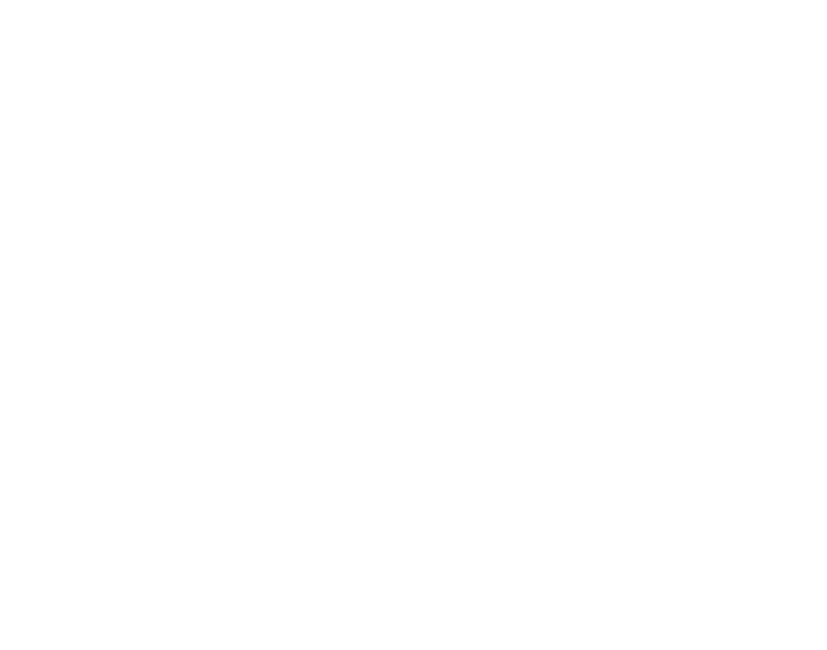
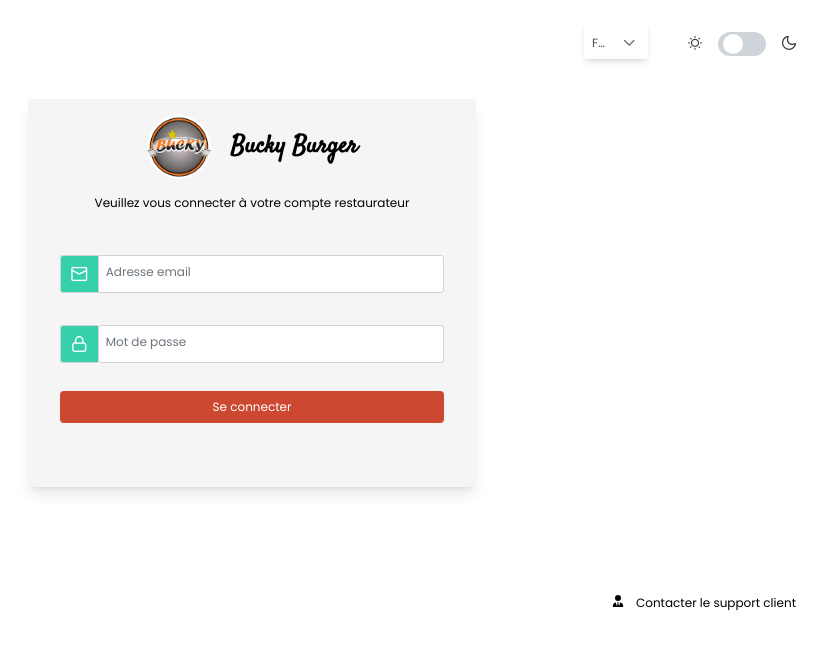
Before and after one commit to Tix05/GoKaly, a React (Vite) app in the folder front/: page /login-restaurant in a window 1280 px wide. Before the commit this address had no page. Shown: the top 650 px of the page, without its empty margins (388-1215 px from the left). Built offline with nearby package versions, Linux system fonts and the light colour scheme.

Commit message:
Login page restaurant

```diff
--- a/front/src/App.jsx
+++ b/front/src/App.jsx
@@ -6,6 +6,7 @@
 import Login from './pages/user/Login'
 import Layout from './pages/user/Layout'
 import Register from './pages/user/Register'
+import LoginRestaurant from './pages/restaurant/Login'
 
 function App() {
   const [loading, setLoading] = useState(false)
@@ -28,11 +29,15 @@
       <AnimatePresence>
         <body className='min-h-screen'>
           <BrowserRouter><Routes>
+            {/** USER */}
             <Route path="/" element={<Layout />}>
               <Route index element={<Home />} />
               <Route index path='login' element={<Login />} />
               <Route index path='register' element={<Register />} />
             </Route>
+
+            {/** RESTAURANT */}
+            <Route path="/login-restaurant" element={<LoginRestaurant />}></Route>
           </Routes>
           </BrowserRouter>
 
--- /dev/null
+++ b/front/src/pages/restaurant/Login.jsx
@@ -0,0 +1,93 @@
+import { useState } from "react"
+import { useLanguage } from "../../utils/LangConfig"
+import { Dropdown } from "primereact/dropdown"
+import { InputSwitch } from "primereact/inputswitch"
+import { FloatLabel } from "primereact/floatlabel"
+import { InputText } from "primereact/inputtext"
+import { Password } from "primereact/password"
+import { Button } from "primereact/button"
+import { Avatar } from "primereact/avatar"
+import { Link } from "react-router-dom"
+import { FaUserTie } from "react-icons/fa6"
+
+import bucky from "../../assets/brand/bucky.png"
+
+const LoginRestaurant = () => {
+    const { t, language, switchLanguage } = useLanguage()
+    const [checked, setChecked] = useState(false)
+    const [email, setEmail] = useState("")
+    const [mdp, setMdp] = useState("")
+
+    const langOptions = [
+        { name: 'Français', code: 'FR' },
+        { name: 'English', code: 'EN' },
+    ]
+
+    const handleLanguageChange = (e) => {
+        switchLanguage(e.value)
+    }
+
+    return (
+        <div className="pt-8 px-24">
+            <header className="flex flex-row justify-end space-x-10">
+                <div className="">
+                    <i className='pi pi-globe text-white'></i>
+                    <Dropdown value={language} onChange={handleLanguageChange} options={langOptions} optionLabel='code'
+                        optionValue='code' className='h-9 w-16 text-xs -mt-3 border border-none shadow-md custom-p-dropdown2 bg-transparent' panelClassName='text-xs font-poppins'
+                        placeholder={language} dropdownIcon="pi pi-chevron-down text-xs mt-1" valueTemplate={(option) => <span>{option.code}</span>} itemTemplate={(option) => <span>{option.code}</span>}
+                    />
+                </div>
+
+                <div className="flex flex-row justify-start space-x-4">
+                    <i className="pi pi-sun text-blackCustom mt-1 text-sm"></i>
+                    <InputSwitch checked={checked} onChange={(e) => setChecked(e.value)} className="h-6" />
+                    <i className="pi pi-moon text-blackCustom mt-1 text-sm"></i>
+                </div>
+            </header>
+
+            <div className="container p-4 w-[35vw] bg-neutral-100 shadow-lg rounded mx-auto flex flex-col justify-center items-center mt-10">
+                <div className="flex flex-row justify-center space-x-5">
+                    <div>
+                        <Avatar image={bucky} shape="circle" size="xlarge" />
+                    </div>
+                    <div>
+                        <h1 className="font-satisfy mt-6">Bucky Burger</h1>
+                    </div>
+                </div>
+
+                <p className='mt-3'>Veuillez vous connecter à votre compte restaurateur</p>
+
+                <form className="mt-8">
+                    <div className="p-inputgroup flex-1 w-96">
+                        <span className="p-inputgroup-addon bg-teal">
+                            <i className="pi pi-envelope text-white"></i>
+                        </span>
+                        <FloatLabel>
+                            <InputText id="myEmail" type='email' value={email} onChange={(e) => setEmail(e.target.value)} />
+                            <label htmlFor="myEmail">Adresse email</label>
+                        </FloatLabel>
+                    </div>
+
+                    <div className="p-inputgroup flex-1 w-96 mt-8">
+                        <span className="p-inputgroup-addon bg-teal">
+                            <i className="pi pi-lock text-white"></i>
+                        </span>
+                        <FloatLabel>
+                            <Password id="mdp" value={mdp} onChange={(e) => setMdp(e.target.value)} />
+                            <label htmlFor="mdp">Mot de passe</label>
+                        </FloatLabel>
+                    </div>
+
+                    <Button label="Se connecter" className="bg-brick text-white font-poppins text-xs border border-none mt-7 mb-12 outline outline-none w-full py-2 px-5 rounded" />
+                </form>
+
+            </div>
+
+            <div className="mt-24 flex justify-end">
+                <Link className="no-underline font-poppins text-xs hover:underline hover:underline-offset-2 text-black"><p><FaUserTie className="me-3" />Contacter le support client</p></Link>
+            </div>
+        </div>
+    )
+}
+
+export default LoginRestaurant
```
